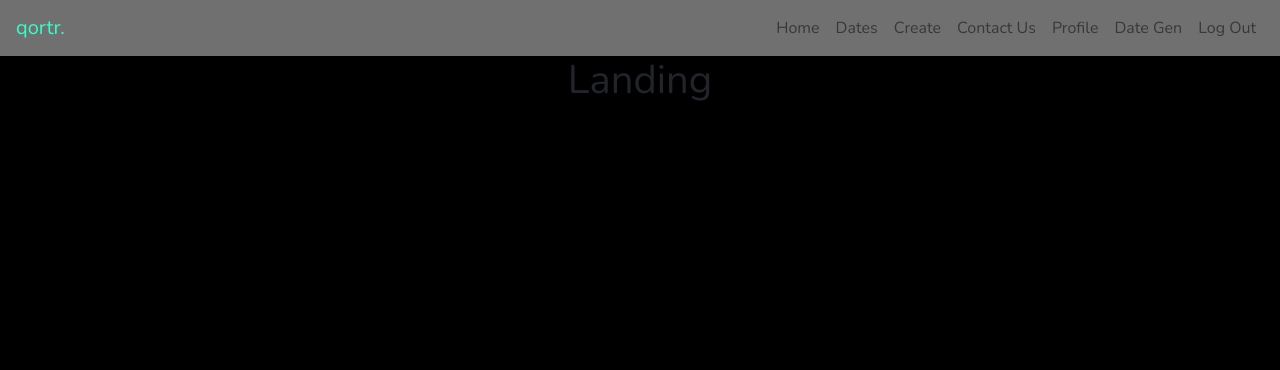
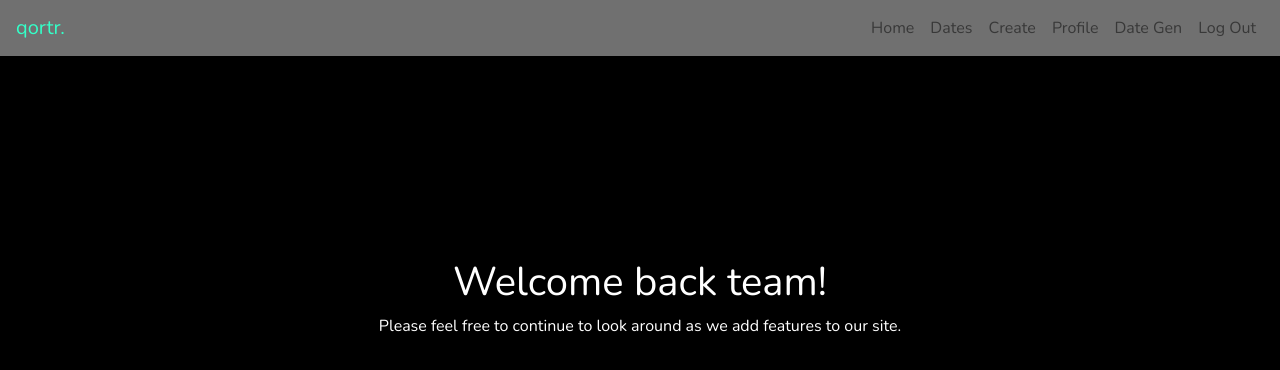
Before and after one commit to jamalbrowning/qortr, a React (Create React App) app: page /home in a window 1280 px wide. Shown: the top 370 px of the page. Built offline with nearby package versions, Linux system fonts and the light colour scheme; no server answers; sample sign-in values are in the browser's storage.

Commit message:
added styling and edits

```diff
--- a/db/users.json
+++ b/db/users.json
@@ -4,7 +4,7 @@
     "lastName" : "Browning",
     "uid" : "AMZYiBQqjDgYVOWlJiUHMOUXBXk1",
     "profilePic" : "https://i.ibb.co/tHfJ2Tw/profile-pic-qortr.jpg",
-    "status" : "I can't wait to date",
-    "username" : "Please update your Username!"
+    "status" : "Here I am doing what I thought I couldn't do.",
+    "username" : "Spicy Rice"
   }
 }
--- a/src/components/pages/DateCards/DateCards.js
+++ b/src/components/pages/DateCards/DateCards.js
@@ -40,11 +40,12 @@ class DateCards extends React.Component {
           <span className="line"></span>
           <p className="realFormat">What to do</p>
           <CardText className="description">{date.description}</CardText>
-          <div>
+
+        </CardBody>
+        <div>
           <Link to={editLink} className="btn btn-success m-3"><i className="fas fa-pencil-alt"></i></Link>
           <button className="btn btn-outline-danger m-3" onClick={this.deleteDateEvent}><i className="fas fa-trash-alt"></i></button>
           </div>
-        </CardBody>
       </Card>
     </div>
     );
--- a/src/components/pages/DateCards/DateCards.scss
+++ b/src/components/pages/DateCards/DateCards.scss
@@ -40,10 +40,8 @@
       display: flex;
       justify-content: center;
       flex-direction: column;
+      padding: 0;
     }
-  }
-  .card-img-top{
-    margin-bottom: 20px;
   }
   .cardTitle{
     background-color: #373737;
@@ -67,5 +65,6 @@
     justify-content: center;
     height: 200px;
     object-fit: cover;
+
   }
 }
--- a/src/components/pages/Landing/Landing.js
+++ b/src/components/pages/Landing/Landing.js
@@ -1,10 +1,12 @@
 import React from 'react';
+import './Landing.scss';
 
 class Landing extends React.Component {
   render() {
     return (
       <div className="Landing">
-        <h1>Landing</h1>
+        <h1>Welcome back team!</h1>
+        <p>Please feel free to continue to look around as we add features to our site.</p>
       </div>
     );
   }
--- a/src/components/pages/Landing/Landing.scss
+++ b/src/components/pages/Landing/Landing.scss
@@ -0,0 +1,17 @@
+body{
+  color: white;
+  height: 500px;
+  }
+  // .container{
+  //   display: flex;
+  //     justify-content: center;
+  //     align-items: center;
+  //     height: 500px;
+  // }
+.Landing{
+      display: flex;
+      justify-content: center;
+      align-items: center;
+      flex-direction: column;
+      height: 500px;
+    }
--- a/src/components/pages/MyNavBar/MyNavBar.js
+++ b/src/components/pages/MyNavBar/MyNavBar.js
@@ -61,9 +61,9 @@ class MyNavbar extends React.Component {
             <NavItem>
               <NavLink tag={RRNavLink} to="/new">Create</NavLink>
             </NavItem>
-            <NavItem>
+            {/* <NavItem>
               <NavLink tag={RRNavLink} to="/Contact">Contact Us</NavLink>
-            </NavItem>
+            </NavItem> */}
             <NavItem>
               <NavLink tag={RRNavLink} to="/profile">Profile</NavLink>
             </NavItem>
--- a/src/components/pages/NewDate/NewDate.js
+++ b/src/components/pages/NewDate/NewDate.js
@@ -63,11 +63,10 @@ class NewDate extends React.Component {
 
     return (
       <div className="newDate">
-        <h1>NewDate</h1>
-        <h1>Add New Stuff</h1>
+        <h1>I know you have good Ideas. So them add them below.</h1>
         <form className="col-6 offset-3">
           <div className="form-group">
-            <label htmlFor="">title</label>
+            <label htmlFor="">Title</label>
             <input
               type="text"
               className="form-control"
@@ -76,7 +75,7 @@ class NewDate extends React.Component {
               value={title}
               onChange={this.changeTitleEvent}
               />
-              <label htmlFor="">Image</label>
+              <label htmlFor="">Image Url</label>
               <input
                 type="text"
                 className="form-control"
--- a/src/components/pages/UserPage/UserCard.js
+++ b/src/components/pages/UserPage/UserCard.js
@@ -6,6 +6,7 @@ import {
 } from 'reactstrap';
 
 import userShape from '../../helpers/props/userShape';
+import './UserPage.scss';
 
 class UserCard extends React.Component {
   static propTypes = {
@@ -17,7 +18,7 @@ class UserCard extends React.Component {
 
     return (
       <div className="userCard">
-      <Card>
+      <Card className="profile-card">
         <CardImg top width="100%" src={ user.profilePic } alt="Card image cap" />
         <CardBody>
           <CardTitle>{user.username}</CardTitle>
--- a/src/components/pages/UserPage/UserPage.scss
+++ b/src/components/pages/UserPage/UserPage.scss
@@ -1,9 +1,20 @@
 .userCard {
   display: flex;
   justify-content: center;
+  color: black;
+  min-width: 12rem;
+  max-width: 20rem;
+  display: flex;
+  justify-content: center;
+  align-items: center;
   img{
     display: flex;
     justify-content: center;
-    width: 200px;
+    object-fit: cover;
   }
 }
+.UserCard{
+  display: flex;
+  justify-content: center;
+  align-items: center;
+}
```
